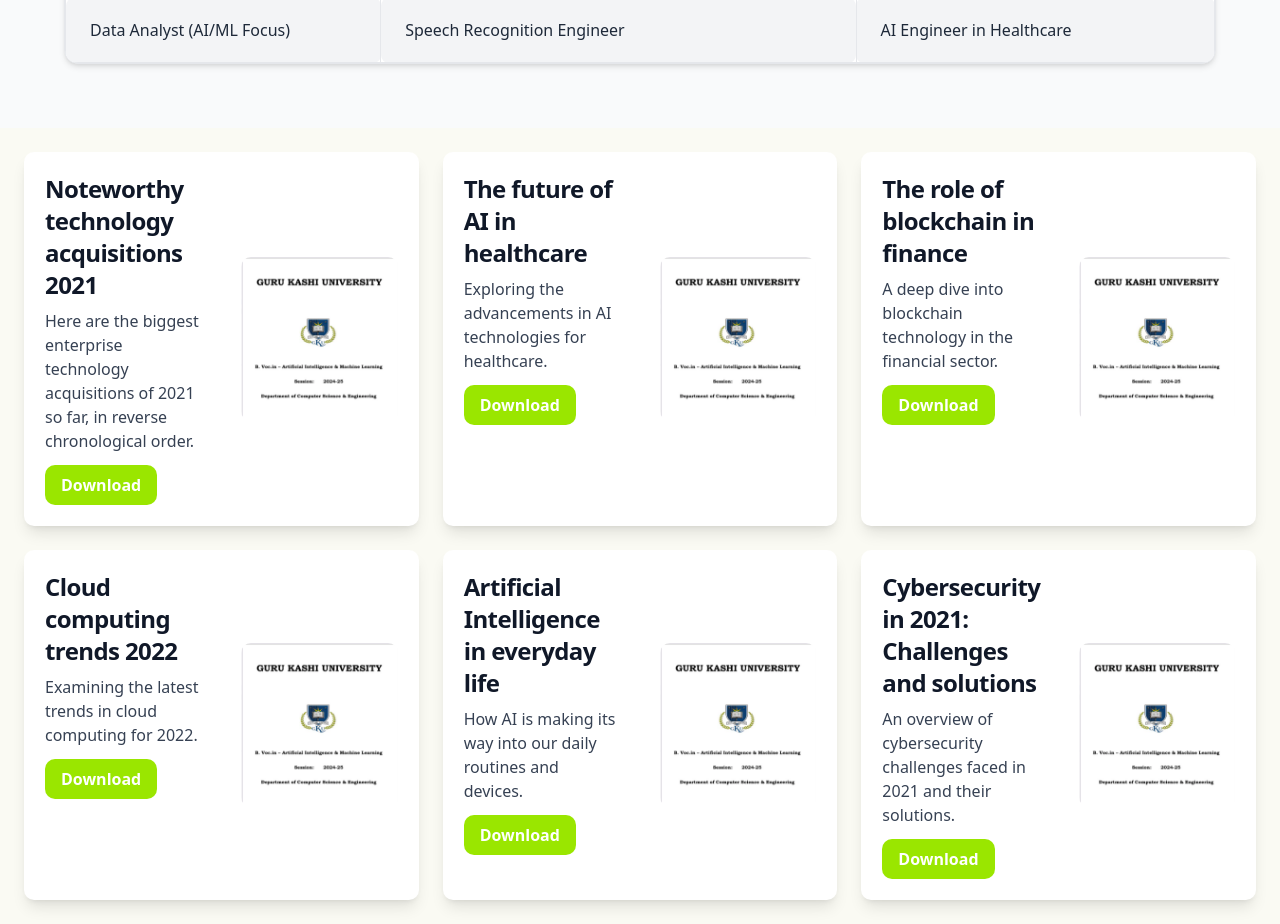
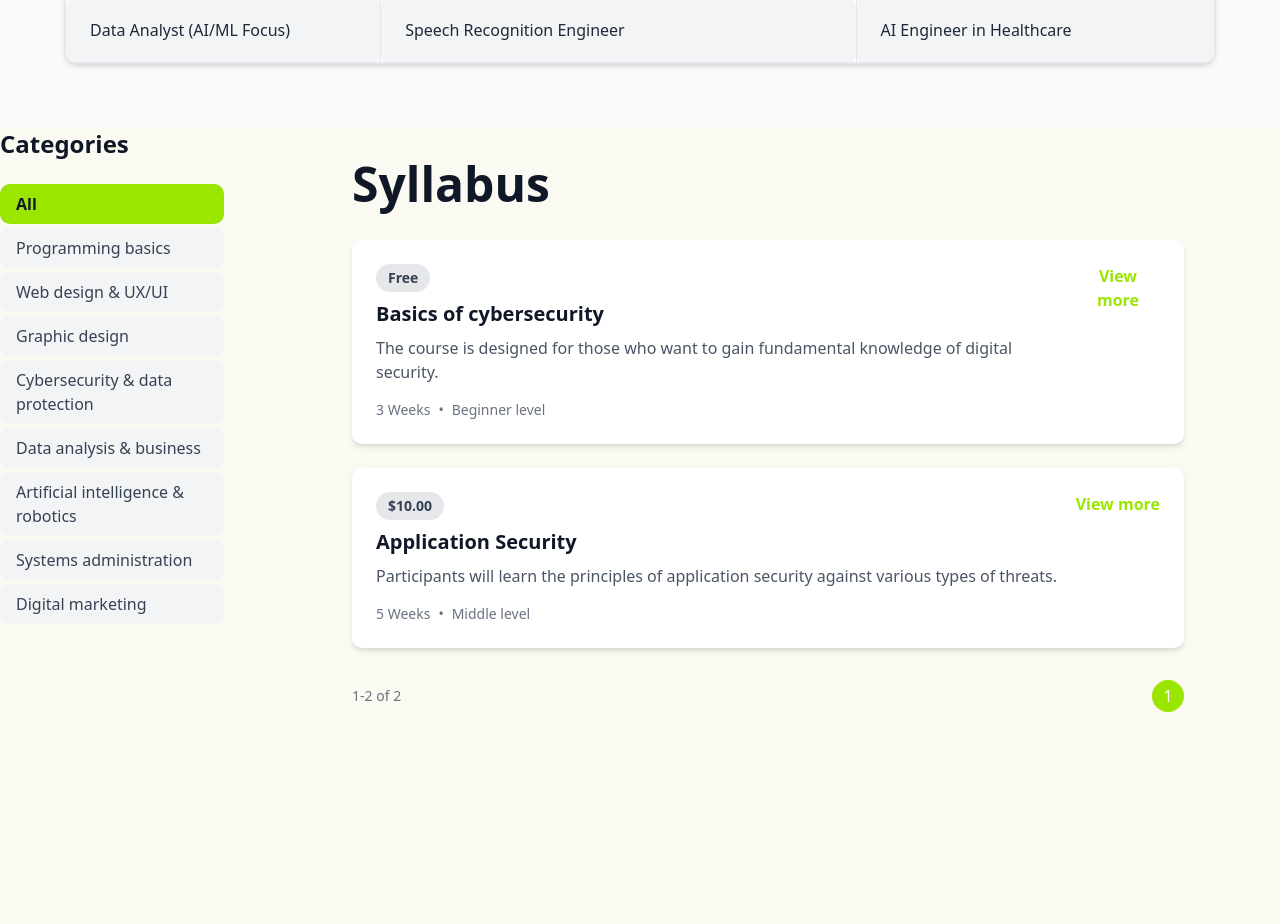
Before and after one commit to Code4Bharat1/BVOC_AIML, a Next.js app: page / in a window 1280 px wide. Shown: the part 2120-3044 px from the top of the page. After the commit the page ends 2864 px from the top, so only its background shows below. Built offline with nearby package versions, Linux system fonts and the light colour scheme.

Commit message:
Chnages in Syllabus Section

```diff
--- a/src/components/HeroAbout.jsx
+++ b/src/components/HeroAbout.jsx
@@ -19,16 +19,21 @@ const HeroAboutSection = () => {
     return () => window.removeEventListener("resize", handleResize);
   }, []);
 
-  // Transform to keep HeroSection fixed until scrollY reaches height, then scroll naturally
+  // Hero section transformations
   const heroY = useTransform(scrollY, (value) => Math.min(value, height));
   const opacityHero = useTransform(scrollY, [0, height || 800], [1, 0]);
   const translateYHero = useTransform(scrollY, [0, height || 800], [0, -100]);
 
-  // About Section scroll transformation
-  const opacityAbout = useTransform(scrollY, [height, height + 500], [0, 1]);
+  // About section transformations
+  // Start fading in only after hero is completely faded out
+  const opacityAbout = useTransform(
+    scrollY,
+    [height * 0.8, height * 1.2], // Adjusted range
+    [0, 1]
+  );
   const translateYAbout = useTransform(
     scrollY,
-    [height, height + 500],
+    [height * 0.8, height * 1.2], // Adjusted range to match opacity
     [300, 0]
   );
 
@@ -72,8 +77,13 @@ const HeroAboutSection = () => {
 
       {/* About Section */}
       <motion.div
-        style={{ opacity: opacityAbout, y: translateYAbout }}
-        className="w-full h-[100vh] px-6 lg:px-20 flex items-center justify-center bg-black text-[#fafaf3] z-30"
+        style={{
+          opacity: opacityAbout,
+          y: translateYAbout,
+          position: "relative",
+          zIndex: 10, // Ensure it's above the hero section
+        }}
+        className="w-full min-h-screen px-6 lg:px-20 flex items-center justify-center bg-black text-[#fafaf3]"
       >
         <div className="max-w-4xl text-center">
           <h2 className="text-5xl sm:text-6xl font-bold mb-6 text-lime-400">
--- a/src/components/Syllabuscards/SemesterCards.jsx
+++ b/src/components/Syllabuscards/SemesterCards.jsx
@@ -1,86 +1,151 @@
 "use client";
 import React from "react";
 
-const card1 = {
-  title: "Noteworthy technology acquisitions 2021",
-  description:
-    "Here are the biggest enterprise technology acquisitions of 2021 so far, in reverse chronological order.",
-  image: "pdf.png",
-};
+const courses = [
+  {
+    title: "Basics of cybersecurity",
+    description:
+      "The course is designed for those who want to gain fundamental knowledge of digital security.",
+    duration: "3 Weeks",
+    level: "Beginner level",
+    price: "Free",
+    category: "Cybersecurity & data protection",
+  },
+  {
+    title: "Application Security",
+    description:
+      "Participants will learn the principles of application security against various types of threats.",
+    duration: "5 Weeks",
+    level: "Middle level",
+    price: "$10.00",
+    category: "Cybersecurity & data protection",
+  },
+  // Add more courses as needed
+];
 
-const card2 = {
-  title: "The future of AI in healthcare",
-  description: "Exploring the advancements in AI technologies for healthcare.",
-  image: "pdf.png",
-};
+const categories = [
+  "All",
+  "Programming basics",
+  "Web design & UX/UI",
+  "Graphic design",
+  "Cybersecurity & data protection",
+  "Data analysis & business",
+  "Artificial intelligence & robotics",
+  "Systems administration",
+  "Digital marketing",
+];
 
-const card3 = {
-  title: "The role of blockchain in finance",
-  description:
-    "A deep dive into blockchain technology in the financial sector.",
-  image: "pdf.png",
-};
+const CourseCards = () => {
+  const [activeCategory, setActiveCategory] = React.useState("All");
+  const [currentPage, setCurrentPage] = React.useState(1);
+  const coursesPerPage = 2;
 
-const card4 = {
-  title: "Cloud computing trends 2022",
-  description: "Examining the latest trends in cloud computing for 2022.",
-  image: "pdf.png",
-};
+  // Filter courses by category
+  const filteredCourses =
+    activeCategory === "All"
+      ? courses
+      : courses.filter((course) => course.category === activeCategory);
 
-const card5 = {
-  title: "Artificial Intelligence in everyday life",
-  description: "How AI is making its way into our daily routines and devices.",
-  image: "pdf.png",
-};
-
-const card6 = {
-  title: "Cybersecurity in 2021: Challenges and solutions",
-  description:
-    "An overview of cybersecurity challenges faced in 2021 and their solutions.",
-  image: "pdf.png",
-};
-
-const SemesterCards = () => {
-  const handleDownload = () => {
-    alert("Download Started");
-  };
-
-  const data = [card1, card2, card3, card4, card5, card6];
+  // Pagination logic
+  const indexOfLastCourse = currentPage * coursesPerPage;
+  const indexOfFirstCourse = indexOfLastCourse - coursesPerPage;
+  const currentCourses = filteredCourses.slice(
+    indexOfFirstCourse,
+    indexOfLastCourse
+  );
+  const totalPages = Math.ceil(filteredCourses.length / coursesPerPage);
 
   return (
-    <div className="grid grid-cols-1 sm:grid-cols-2 lg:grid-cols-3 gap-6 p-6">
-      {data.map((item, index) => (
-        <div
-          key={index}
-          className="flex flex-col md:flex-row bg-white border border-transparent rounded-lg shadow-lg hover:shadow-xl transition-all duration-500 ease-in-out transform hover:scale-105 hover:border-gradient-card dark:bg-gray-800 dark:border-gray-700 animate-fadeInUp"
-        >
-          <div className="p-5 md:w-1/2">
-            <a href="#">
-              <h5 className="mb-2 text-2xl font-bold tracking-tight text-gray-900 dark:text-white">
-                {item.title}
-              </h5>
-            </a>
-            <p className="mb-3 font-normal text-gray-700 dark:text-gray-400">
-              {item.description}
-            </p>
+    <div className="flex">
+      {/* Vertical Sidebar */}
+      <div className="hidden md:block w-64 pr-8">
+        <h2 className="text-2xl font-bold text-gray-900 mb-6">Categories</h2>
+        <nav className="space-y-1">
+          {categories.map((category) => (
             <button
-              onClick={handleDownload}
-              className="inline-flex items-center px-4 py-2 font-semibold text-white bg-lime-400 bg-gradient-to-r rounded-lg hover:scale-105 transition-all duration-300 ease-in-out"
+              key={category}
+              onClick={() => {
+                setActiveCategory(category);
+                setCurrentPage(1);
+              }}
+              className={`w-full text-left px-4 py-2 rounded-lg text-base font-medium ${
+                activeCategory === category
+                  ? "bg-lime-400 text-gray-900 font-semibold"
+                  : "bg-gray-100 text-gray-700 hover:bg-gray-200"
+              }`}
             >
-              <span className="text-white">Download</span>
+              {category}
             </button>
+          ))}
+        </nav>
+      </div>
+
+      {/* Main Content */}
+      <div className="flex-1">
+        <div className="max-w-4xl mx-auto px-4 sm:px-6 lg:px-8 py-8">
+          <h1 className="text-5xl font-bold text-gray-900 mb-8">Syllabus</h1>
+
+          {/* Course Cards */}
+          <div className="space-y-6 mb-8">
+            {currentCourses.map((course, index) => (
+              <div
+                key={index}
+                className="bg-white rounded-lg shadow-md overflow-hidden"
+              >
+                <div className="p-6">
+                  <div className="flex justify-between items-start">
+                    <div>
+                      <span className="inline-block px-3 py-1 text-sm font-semibold text-gray-700 bg-gray-200 rounded-full mb-2">
+                        {course.price}
+                      </span>
+                      <h3 className="text-xl font-bold text-gray-900 mb-2">
+                        {course.title}
+                      </h3>
+                      <p className="text-gray-600 mb-4">{course.description}</p>
+                    </div>
+                    <button className="text-lime-400 font-semibold hover:text-lime-500">
+                      View more
+                    </button>
+                  </div>
+                  <div className="flex items-center text-sm text-gray-500">
+                    <span>{course.duration}</span>
+                    <span className="mx-2">•</span>
+                    <span>{course.level}</span>
+                  </div>
+                </div>
+              </div>
+            ))}
           </div>
-          <div className="p-5 md:w-1/2 flex justify-center items-center">
-            <img
-              className="rounded-lg transition-transform duration-500 ease-in-out hover:scale-110"
-              src={item.image}
-              alt={item.title}
-            />
+
+          {/* Pagination */}
+          <div className="flex justify-between items-center">
+            <div className="text-sm text-gray-500">
+              {indexOfFirstCourse + 1}-
+              {Math.min(indexOfLastCourse, filteredCourses.length)} of{" "}
+              {filteredCourses.length}
+            </div>
+            <div className="flex space-x-2">
+              {Array.from({ length: totalPages }, (_, i) => i + 1).map(
+                (number) => (
+                  <button
+                    key={number}
+                    onClick={() => setCurrentPage(number)}
+                    className={`w-8 h-8 rounded-full flex items-center justify-center ${
+                      currentPage === number
+                        ? "bg-lime-400 text-white"
+                        : "bg-gray-200 text-gray-700 hover:bg-gray-300"
+                    }`}
+                  >
+                    {number}
+                  </button>
+                )
+              )}
+            </div>
           </div>
         </div>
-      ))}
+      </div>
     </div>
   );
 };
 
-export default SemesterCards;
+export default CourseCards;
```
